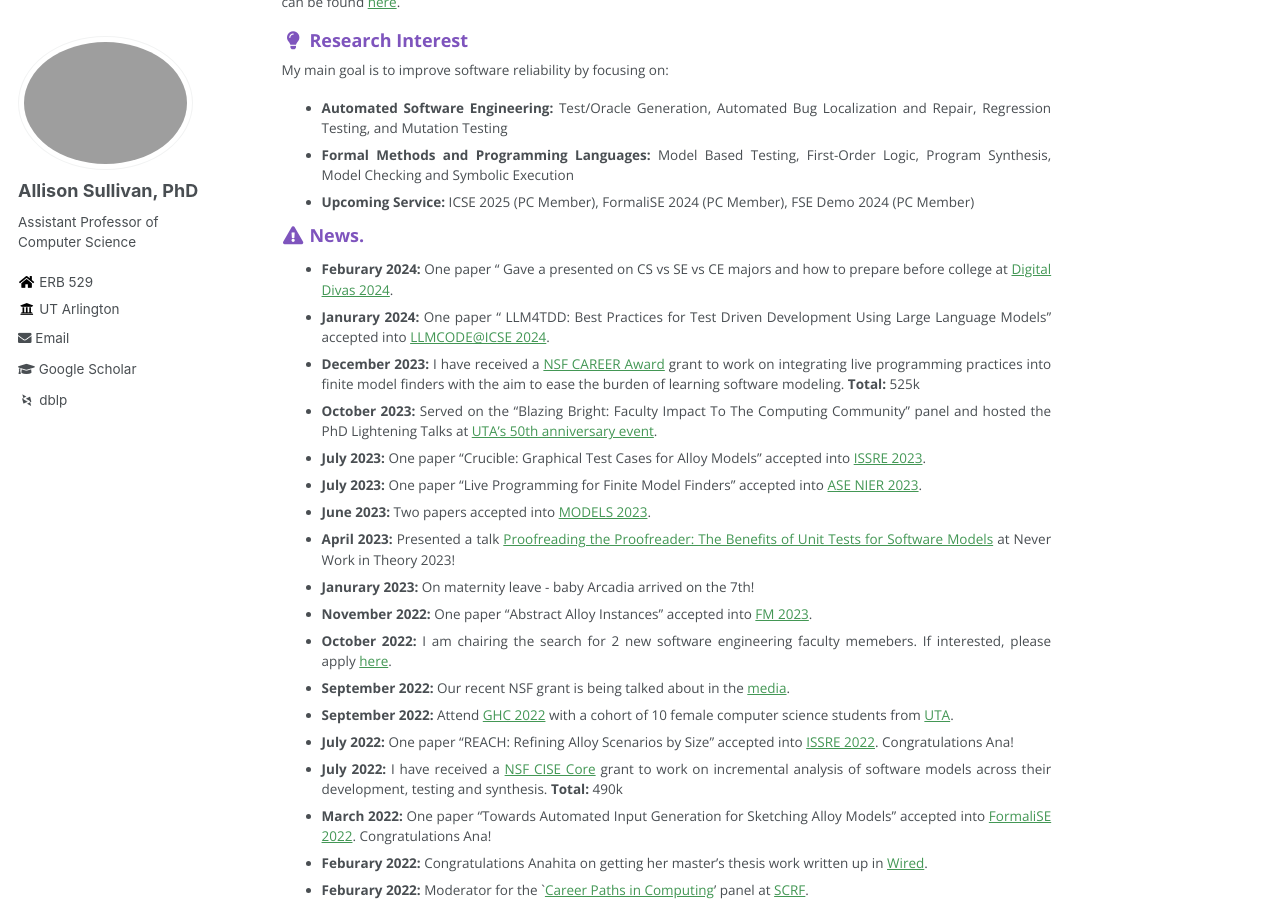
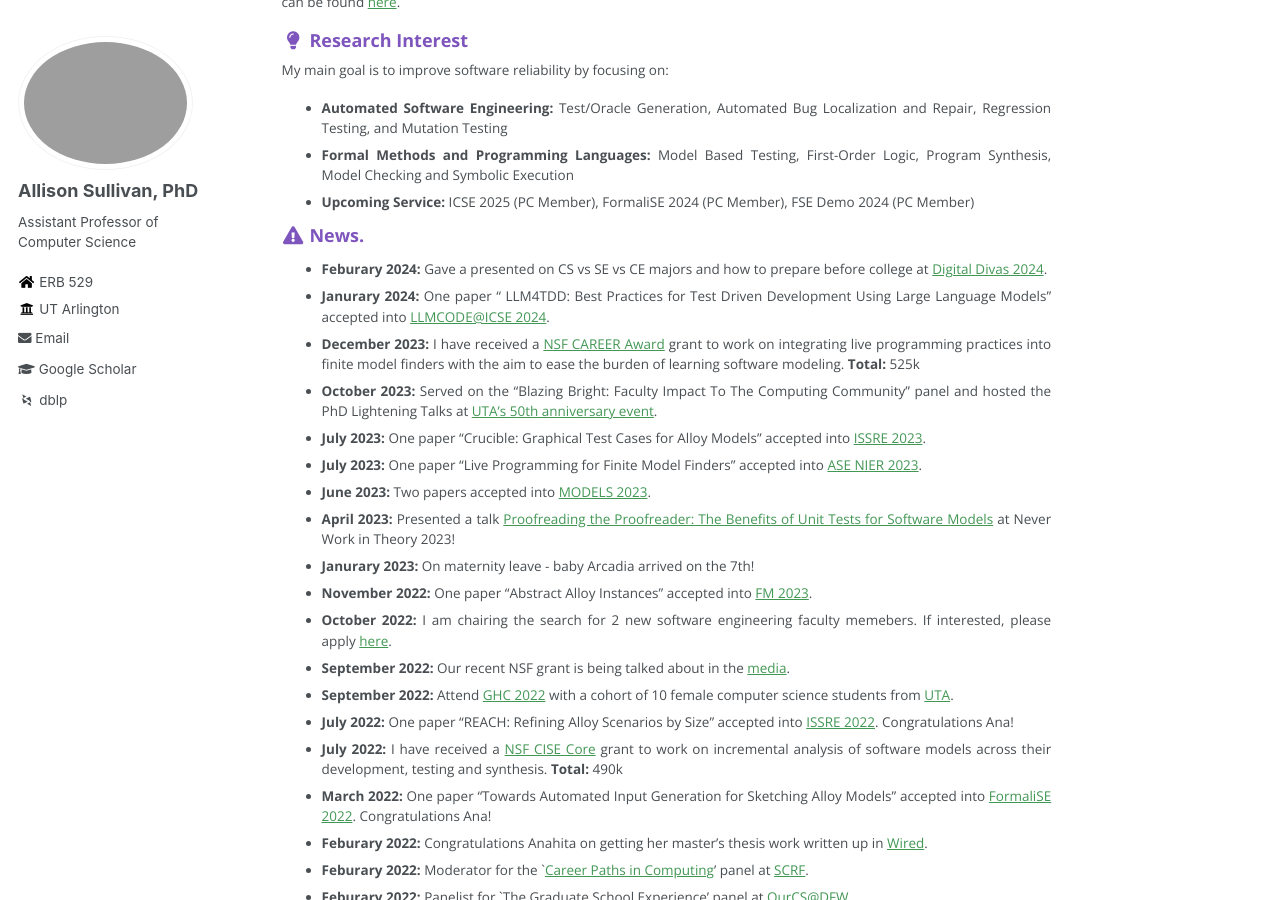
Before and after one commit to Allisonius/allisonius.github.io, a Jekyll site: the page built from _pages/about.md, in a window 1280 px wide and 900 px high, scrolled down 359 px. Built offline with Jekyll 4.4.1, drawn with Linux system fonts in a browser that asks for light colours; some web fonts are replaced.

Commit message:
Update about.md

```diff
--- a/_pages/about.md
+++ b/_pages/about.md
@@ -28,8 +28,8 @@ Checking and Symbolic Execution
 
 ### <i class="fa fa-fw fa-exclamation-triangle" aria-hidden="true"></i> News.
 
-* **Feburary 2024:** One paper " Gave a presented on CS vs SE vs CE majors and how to prepare before college at [Digital Divas 2024](https://digital-divas.weebly.com/).
-* **Janurary 2024:** One paper " LLM4TDD: Best Practices for Test Driven Development Using Large   Language Models" accepted into [LLMCODE@ICSE 2024](https://llm4code.github.io/).
+* **Feburary 2024:** Gave a presented on CS vs SE vs CE majors and how to prepare before college at [Digital Divas 2024](https://digital-divas.weebly.com/).
+* **Janurary 2024:** One paper " LLM4TDD: Best Practices for Test Driven Development Using Large Language Models" accepted into [LLMCODE@ICSE 2024](https://llm4code.github.io/).
 * **December 2023:** I have received a [NSF CAREER Award](https://www.nsf.gov/awardsearch/showAward?AWD_ID=2337667&HistoricalAwards=false) grant to work on integrating live programming practices into finite model finders with the aim to ease the burden of learning software modeling. **Total:** 525k
 * **October 2023:** Served on the "Blazing Bright: Faculty Impact To The Computing Community" panel and hosted the PhD Lightening Talks at [UTA's 50th anniversary event](https://uta.engineering/computing50/).
 * **July 2023:** One paper "Crucible: Graphical Test Cases for Alloy Models" accepted into [ISSRE 2023](https://issre.github.io/2023/).
```
